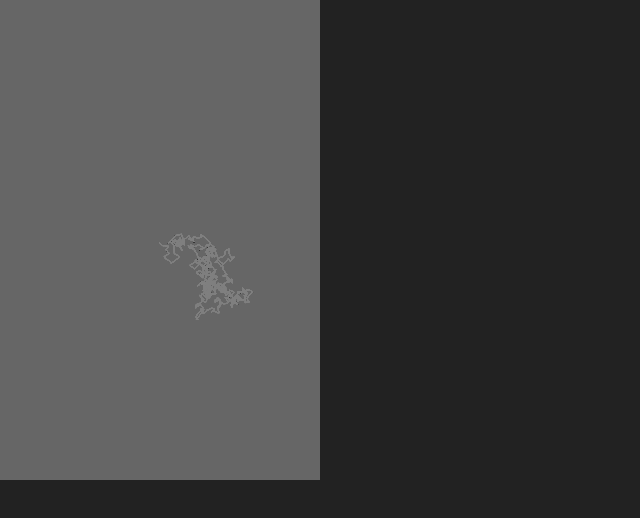
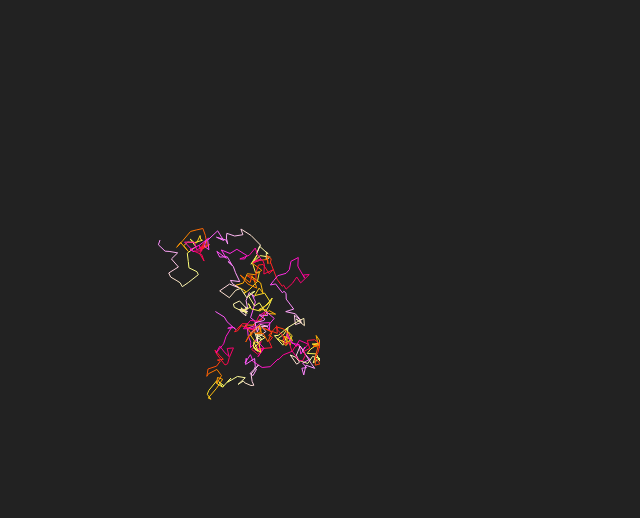
Before and after one commit to creationix/builder, a plain HTML site: page index.html in a window 1280 px wide. Shown: the whole page, without its empty margins (0-640 px from the left). Drawn offline with Linux system fonts and the light colour scheme.

Commit message:
Make it prettier and not EAT all cpu.

```diff
--- a/main.js
+++ b/main.js
@@ -14,13 +14,19 @@ window.onload = function () {
   var ctx = canvas.getContext("2d");
 
 
-  ctx.moveTo(x, y);
 
-  ctx.beginPath();
+  var i = 0;
   setInterval(function () {
-      x += Math.random() * 10 - 5;
-      y += Math.random() * 10 - 5;
-      ctx.strokeStyle = 'rgb(128, 128, 128)';
+      i += 0.1;
+      ctx.beginPath();
+      ctx.moveTo(x, y);
+      x += Math.random() * 20 - 10;
+      y += Math.random() * 20 - 10;
+      if (x < 0) x = 0;
+      else if (x > WIDTH) x = WIDTH;
+      if (y < 0) y = 0;
+      else if (y > HEIGHT) y = HEIGHT;
+      ctx.strokeStyle = 'rgb(255, ' + Math.floor(Math.sin(i) * 128 + 128) + ', ' + Math.floor(Math.cos(i) * 128 + 128) + ')';
       ctx.lineTo(x, y);
       ctx.stroke();
   }, 10);
--- a/style.css
+++ b/style.css
@@ -2,6 +2,3 @@ body {
     background-color: #222;
     margin: 0;
 }
-canvas {
-    background-color: #666;
-}
```
